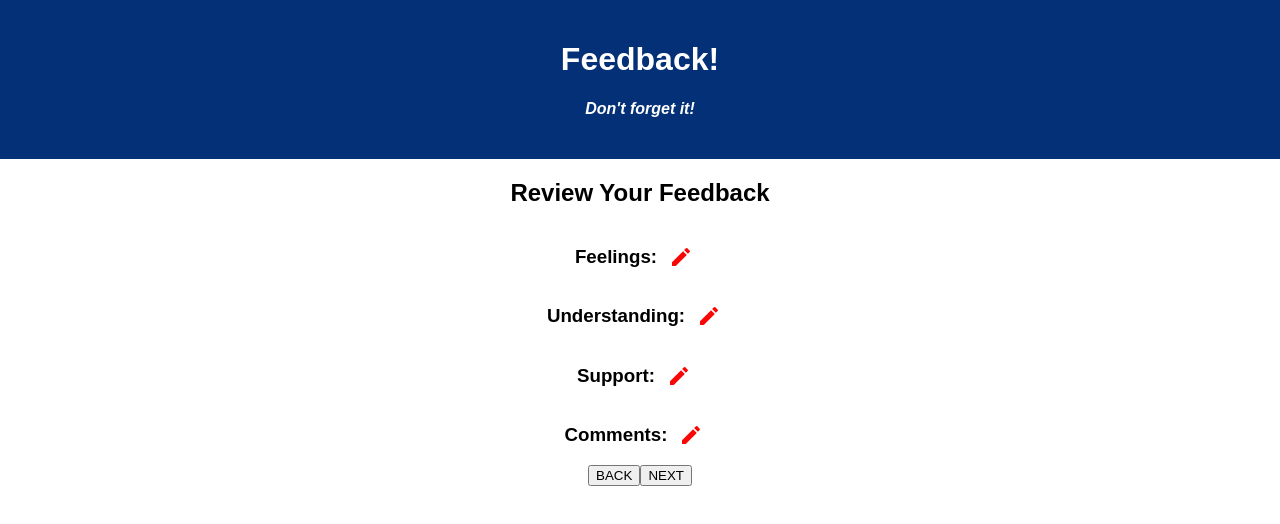
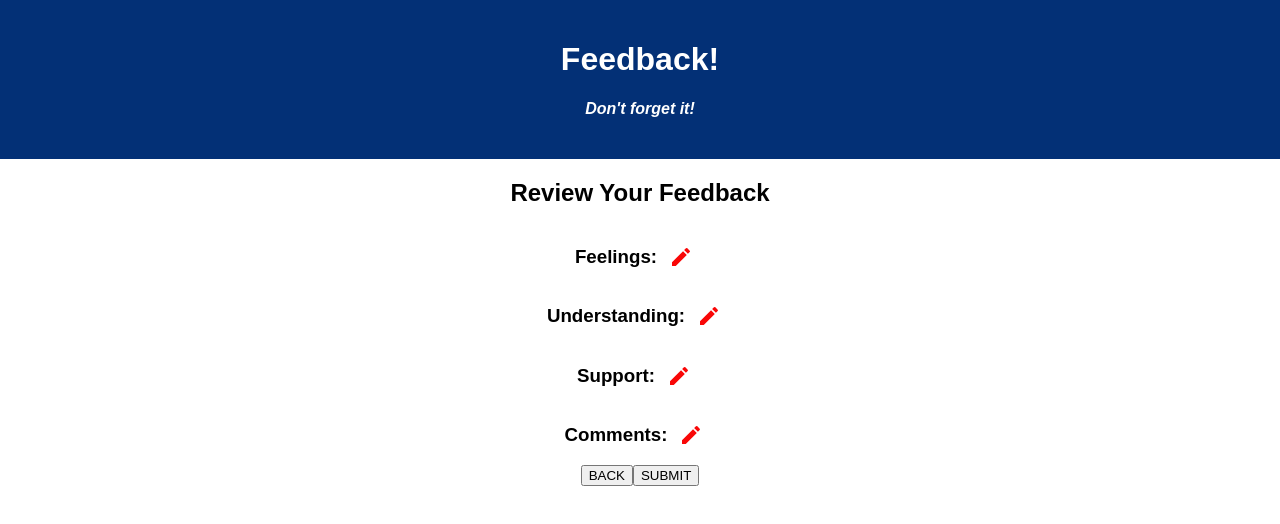
Before and after one commit to Freddyreza53/weekend-redux-feedback-loop, a React (Create React App) app: page /#/reviewForm in a window 1280 px wide. Shown: the top 524 px of the page. Built offline with nearby package versions, Linux system fonts and the light colour scheme.

Commit message:
add readme and change review page button text

```diff
--- a/src/components/ReviewForm/ReviewForm.jsx
+++ b/src/components/ReviewForm/ReviewForm.jsx
@@ -184,7 +184,7 @@ function ReviewForm() {
 
             <div className="buttonDiv">
                 <button onClick={handleBack}>BACK</button>
-                <button onClick={handleClick}>NEXT</button>
+                <button onClick={handleClick}>SUBMIT</button>
             </div>
         </div>
     )
```
Also changed, not shown: 1 other file (tests, documents, lock files or other folders).
